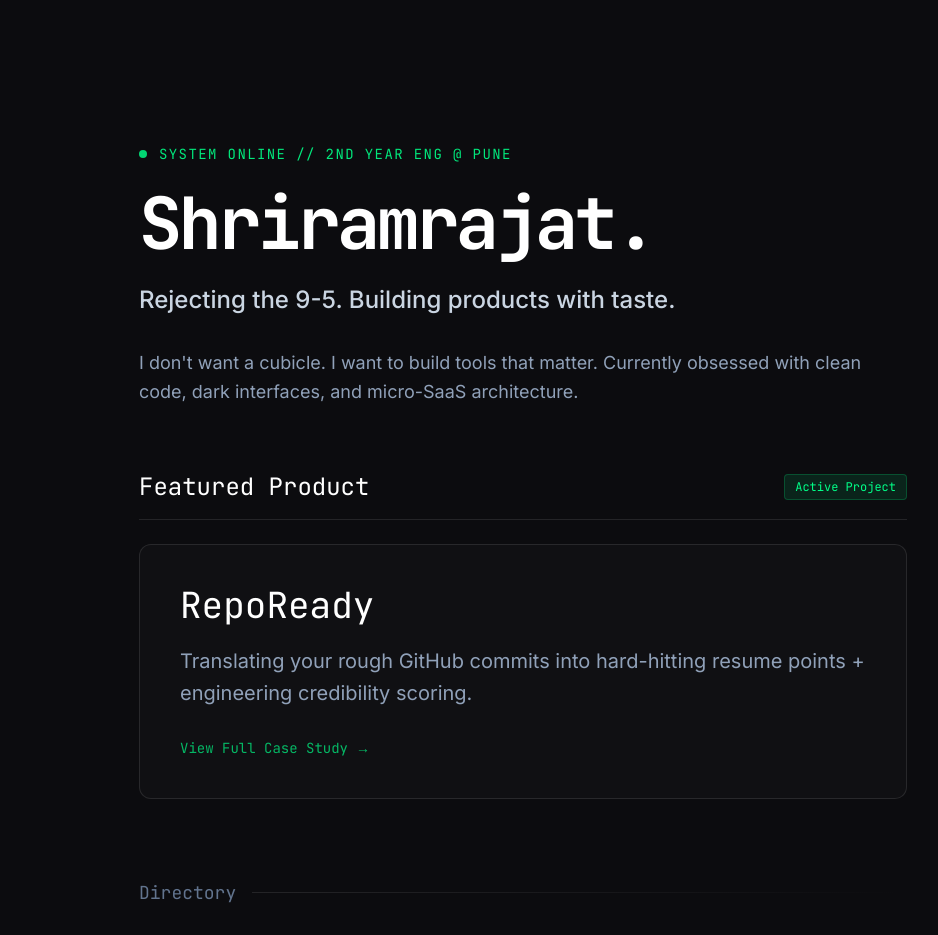
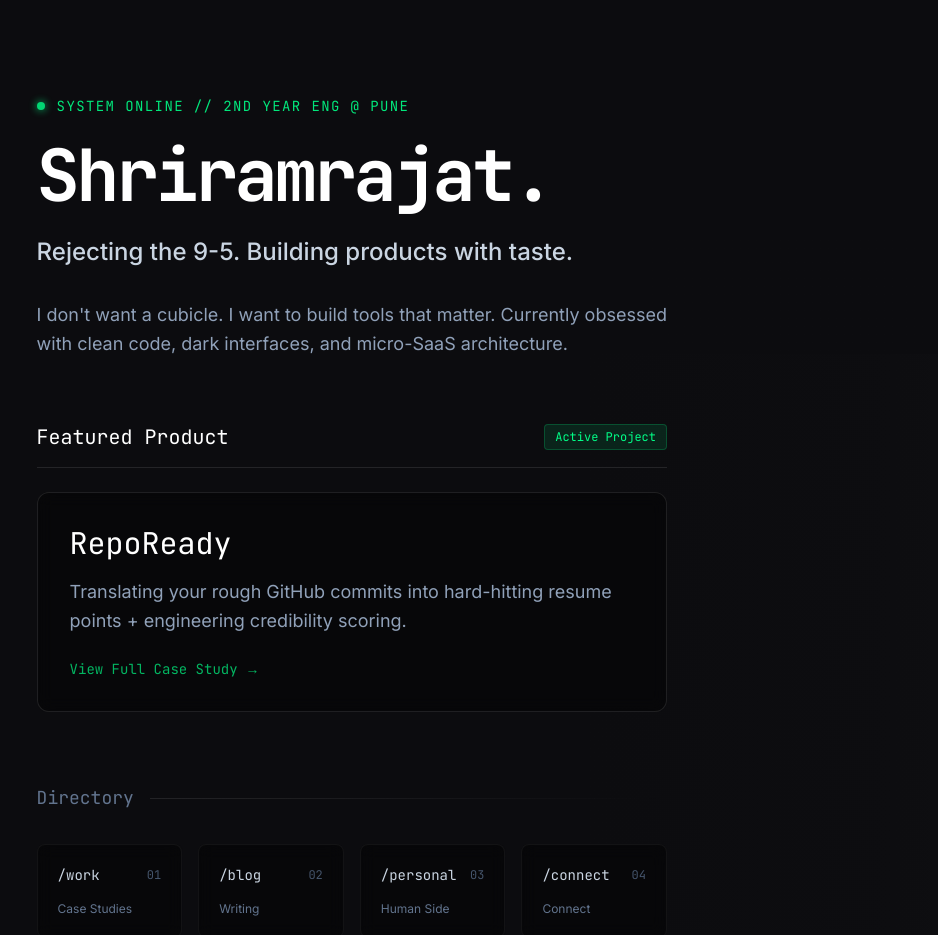
Before and after one commit to shriramrajat/SHRIRAMRAJAT.DEV, a Next.js app: page / in a window 1280 px wide. Shown: the top 935 px of the page, without its empty margins (117-1055 px from the left). Built offline with nearby package versions, Linux system fonts and the light colour scheme.

Commit message:
made some ui changes on the hero page

```diff
--- a/src/app/page.tsx
+++ b/src/app/page.tsx
@@ -3,23 +3,47 @@
 
 export default function Home() {
   return (
-    <main className="min-h-screen flex flex-col items-center p-6 sm:p-12 md:p-24 selection:bg-accent selection:text-black">
-      <div className="max-w-3xl w-full flex flex-col gap-16 mt-8 sm:mt-12">
+    <main className="min-h-screen relative bg-[#0c0c0f] selection:bg-accent selection:text-black overflow-x-hidden">
+      {/* Right Side Image Space */}
+      <div className="fixed md:absolute right-0 bottom-0 w-full md:w-[45%] h-[50vh] md:h-screen pointer-events-none z-0">
+        {/* Soft gradient text-fade on mobile */}
+        <div className="absolute inset-0 bg-gradient-to-t from-[#0c0c0f] via-[#0c0c0f]/80 to-transparent md:bg-gradient-to-l md:from-transparent md:via-[#0c0c0f]/80 md:to-[#0c0c0f] z-10 pointer-events-none"></div>
+
+        {/* The visual image placeholder */}
+        <div className="absolute right-0 bottom-0 w-full h-[100%] md:h-[85%] flex items-end justify-center md:border-l md:border-white/5 bg-white/[0.01] overflow-hidden">
+          {/* Temporary placeholder background. Replace with your actual picture! */}
+          <div className="w-full h-full bg-zinc-900 absolute inset-0 opacity-20"></div>
+
+          <div className="relative z-20 mb-8 md:mb-16 flex flex-col items-center">
+            <span className="animate-pulse bg-black/50 backdrop-blur-md border border-accent/20 text-accent font-mono text-xs px-4 py-2 rounded-full">
+              ["Your Portrait Image Here"]
+            </span>
+          </div>
+        </div>
+      </div>
+
+      <div className="relative z-10 w-full flex min-h-screen">
+        {/* Left Aligned Content Column */}
+        {/* Adjusted pl to match your yellow line, increased width to 65% so the grid fits */}
+        <div className="w-full md:w-[65%] lg:w-[65%] flex flex-col justify-center px-6 sm:px-12 md:pl-20 lg:pl-[12%] md:pr-12 py-16 sm:py-24">
+          {/* Restored breadth to max-w-3xl */}
+          <div className="flex flex-col gap-12 sm:gap-16 w-full max-w-3xl">
+
             {/* Hero Section */}
             <section className="flex flex-col gap-4 animate-fade-in">
               <div className="flex items-center gap-3 mb-2">
-            <div className="h-2 w-2 rounded-full bg-accent animate-pulse"></div>
+                <div className="h-2 w-2 rounded-full bg-accent animate-pulse shadow-[0_0_8px_#00ff88]"></div>
                 <p className="text-accent font-mono text-xs sm:text-sm tracking-widest uppercase opacity-90">
                   System Online // 2nd Year Eng @ Pune
                 </p>
               </div>
-          <h1 className="text-5xl sm:text-6xl md:text-7xl font-mono font-bold tracking-tighter text-white">
+              <h1 className="text-5xl sm:text-6xl lg:text-7xl font-mono font-bold tracking-tighter text-white">
                 Shriramrajat.
               </h1>
               <h2 className="text-xl sm:text-2xl text-slate-300 font-sans mt-2 font-medium">
                 Rejecting the 9-5. Building products with taste.
               </h2>
-          <p className="text-base sm:text-lg text-slate-400 mt-4 font-sans leading-relaxed">
+              <p className="text-base sm:text-lg text-slate-400 mt-4 font-sans leading-relaxed max-w-2xl">
                 I don&apos;t want a cubicle. I want to build tools that matter.
                 Currently obsessed with clean code, dark interfaces, and micro-SaaS architecture.
               </p>
@@ -28,21 +52,20 @@
             {/* Featured Work Spotlight */}
             <section className="flex flex-col gap-6">
               <div className="flex items-center justify-between border-b border-white/10 pb-4">
-            <h3 className="font-mono text-xl sm:text-2xl text-white">Featured Product</h3>
-            <span className="bg-accent/10 border border-accent/20 text-accent font-mono text-xs px-2.5 py-1 rounded">
+                <h3 className="font-mono text-xl text-white">Featured Product</h3>
+                <span className="bg-accent/10 border border-accent/20 text-accent font-mono text-[10px] sm:text-xs px-2.5 py-1 rounded">
                   Active Project
                 </span>
               </div>
 
-          <Link href="/repoready" className="group relative overflow-hidden rounded-xl border border-white/10 bg-white/[0.02] p-8 sm:p-10 transition-all duration-500 hover:border-accent/40 hover:bg-white/[0.04]">
-            {/* Subtle glow background */}
+              <Link href="/repoready" className="group relative overflow-hidden rounded-xl border border-white/10 bg-black/40 backdrop-blur-sm p-6 sm:p-8 transition-all duration-500 hover:border-accent/40 hover:bg-black/60">
                 <div className="absolute -inset-0.5 bg-gradient-to-r from-accent/0 via-accent/5 to-accent/0 opacity-0 group-hover:opacity-100 transition-opacity duration-500 blur-2xl"></div>
 
-            <div className="relative z-10 flex flex-col gap-5">
-              <h4 className="font-mono text-3xl sm:text-4xl text-white group-hover:text-accent transition-colors duration-300">
+                <div className="relative z-10 flex flex-col gap-4">
+                  <h4 className="font-mono text-2xl sm:text-3xl text-white group-hover:text-accent transition-colors duration-300">
                     RepoReady
                   </h4>
-              <p className="font-sans text-slate-400 text-lg sm:text-xl leading-relaxed">
+                  <p className="font-sans text-slate-400 text-base sm:text-lg leading-relaxed">
                     Translating your rough GitHub commits into hard-hitting resume points + engineering credibility scoring.
                   </p>
                   <div className="flex items-center gap-2 mt-2 text-accent font-mono text-sm opacity-70 group-hover:opacity-100 group-hover:translate-x-1 transition-all duration-300">
@@ -54,33 +77,38 @@
             </section>
 
             {/* Directory Navigation */}
-        <section className="flex flex-col gap-6 pt-4">
+            <section className="flex flex-col gap-6 pt-2">
               <div className="flex items-center gap-4 mb-2">
                 <h3 className="font-mono text-lg text-slate-500">Directory</h3>
                 <div className="h-[1px] flex-1 bg-gradient-to-r from-white/10 to-transparent"></div>
               </div>
-          <nav className="grid grid-cols-1 sm:grid-cols-2 lg:grid-cols-4 gap-4">
+              {/* Restored 4 columns and text size */}
+              <nav className="grid grid-cols-2 lg:grid-cols-4 gap-4">
                 {[
-              { path: "/work", number: "01", label: "Case Studies", desc: "RajatBuilds & SentinelStack" },
-              { path: "/blog", number: "02", label: "Writing", desc: "Technical MDX Blogs" },
-              { path: "/personal", number: "03", label: "Human Side", desc: "Mobile Nature Photography" },
-              { path: "/connect", number: "04", label: "Connect", desc: "X, IG, LinkedIn" }
+                  { path: "/work", number: "01", label: "Case Studies" },
+                  { path: "/blog", number: "02", label: "Writing" },
+                  { path: "/personal", number: "03", label: "Human Side" },
+                  { path: "/connect", number: "04", label: "Connect" }
                 ].map((link) => (
                   <Link
                     key={link.path}
                     href={link.path}
-                className="group flex flex-col gap-2 p-5 rounded-lg border border-white/5 bg-black hover:border-white/20 transition-all duration-300 relative overflow-hidden"
+                    className="group flex flex-col gap-2 p-5 rounded-lg border border-white/5 bg-black/40 backdrop-blur-sm hover:border-white/20 transition-all duration-300 relative overflow-hidden"
                   >
                     <div className="absolute top-0 left-0 w-full h-[1px] bg-gradient-to-r from-transparent via-accent/0 to-transparent group-hover:via-accent/50 transition-all duration-500"></div>
                     <div className="flex justify-between items-center w-full">
                       <span className="font-mono text-sm text-slate-300 group-hover:text-white transition-colors">{link.path}</span>
-                  <span className="font-mono text-xs text-slate-600 group-hover:text-accent transition-colors">{link.number}</span>
+                      <span className="font-mono text-[10px] sm:text-xs text-slate-600 group-hover:text-accent transition-colors">{link.number}</span>
                     </div>
+                    {/* Reverted descriptive text addition to prevent grid squeezing */}
                     <span className="font-sans text-xs text-slate-500 mt-2">{link.label}</span>
                   </Link>
                 ))}
               </nav>
             </section>
+
+          </div>
+        </div>
       </div>
     </main>
   );
```
Lines whose indentation alone changed are shown as unchanged.
